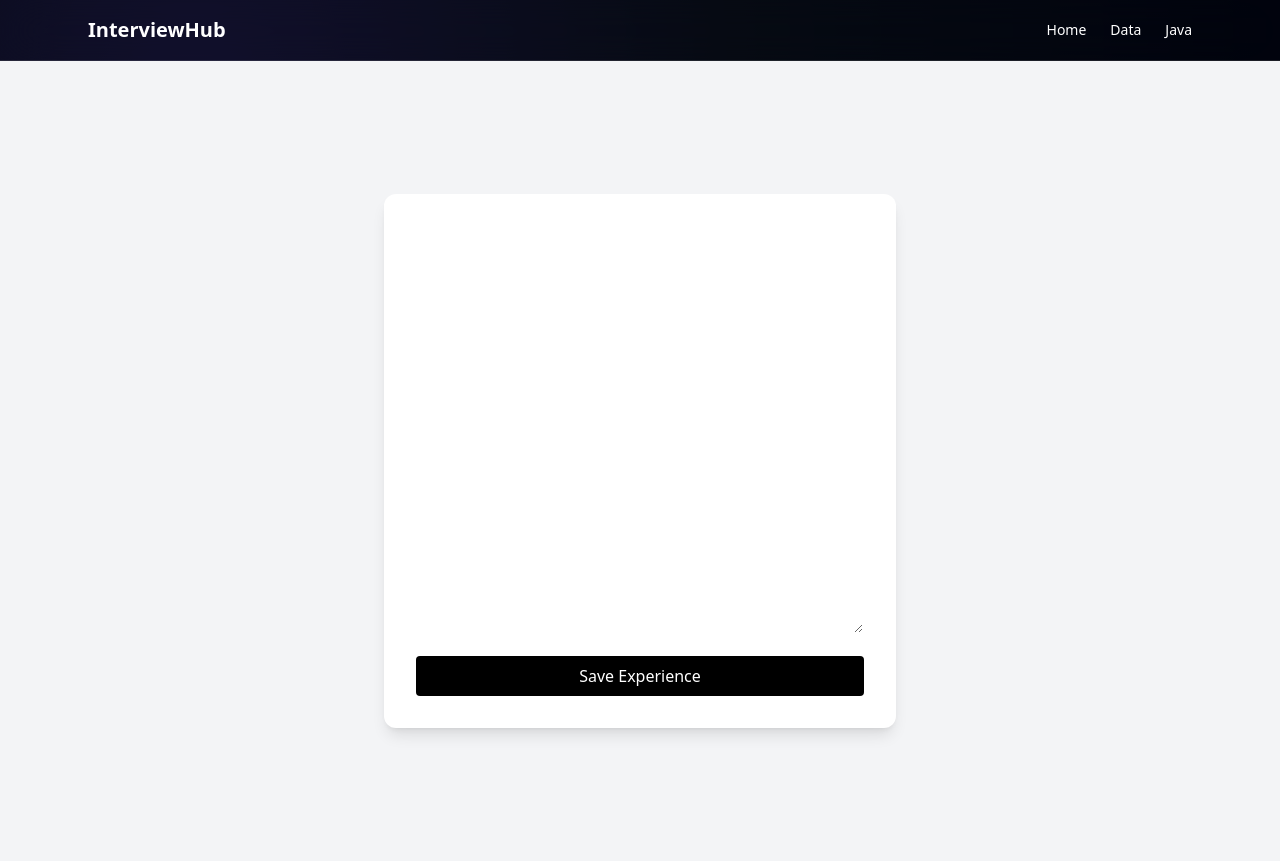
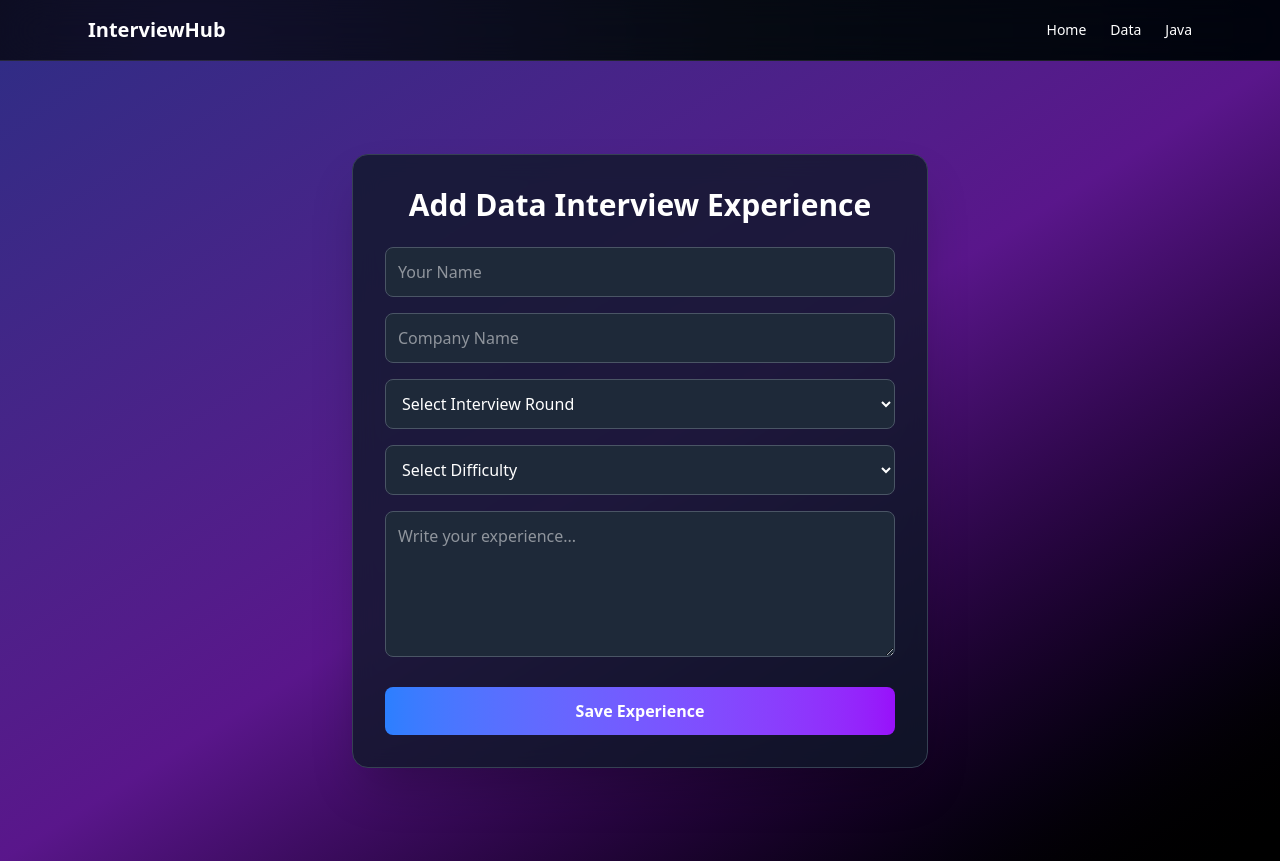
Before and after one commit to bandarirohanvarma/Interview-Experiences, a Next.js app: page /data/new in a window 1280 px wide. Built offline with nearby package versions, Linux system fonts and the light colour scheme; no server answers.

Commit message:
final UI

```diff
--- a/app/data/new/page.tsx
+++ b/app/data/new/page.tsx
@@ -1,6 +1,4 @@
 "use client";
-
-export const dynamic = "force-dynamic";
 
 import { useState } from "react";
 import { useRouter } from "next/navigation";
@@ -12,86 +10,86 @@ export default function DataNewPage() {
   const [form, setForm] = useState({
     name: "",
     company: "",
-    round_type: "screening",
-    difficulty: "easy",
+    round_type: "",
+    difficulty: "",
     experience: "",
   });
 
   async function handleSubmit(e: React.FormEvent) {
     e.preventDefault();
 
-    const { error } = await supabase.from("experiences").insert([
+    await supabase.from("experiences").insert([
       {
         ...form,
         category: "data",
-        company: form.company.toLowerCase(),
+        company: form.company.trim().toLowerCase(),
       },
     ]);
 
-    if (!error) {
-      router.push("/data");
-    } else {
-      alert(error.message);
-    }
+    router.push("/data");
   }
 
   return (
-    <div className="min-h-screen flex items-center justify-center bg-gray-100">
+    <div className="min-h-screen flex items-center justify-center bg-gradient-to-br from-indigo-900 via-purple-900 to-black p-6">
       <form
         onSubmit={handleSubmit}
-        className="bg-white p-8 rounded-xl shadow-lg w-full max-w-lg space-y-4"
+        className="w-full max-w-xl bg-gray-900/80 backdrop-blur-md rounded-2xl p-8 shadow-2xl border border-gray-700"
       >
-        <h1 className="text-2xl font-bold text-center">
+        <h1 className="text-3xl font-bold text-center text-white mb-6">
           Add Data Interview Experience
         </h1>
 
         <input
           placeholder="Your Name"
-          className="w-full border p-2 rounded"
           required
+          className="w-full p-3 mb-4 rounded-lg bg-gray-800 text-white border border-gray-600"
           onChange={(e) => setForm({ ...form, name: e.target.value })}
         />
 
         <input
           placeholder="Company Name"
-          className="w-full border p-2 rounded"
           required
+          className="w-full p-3 mb-4 rounded-lg bg-gray-800 text-white border border-gray-600"
           onChange={(e) => setForm({ ...form, company: e.target.value })}
         />
 
         <select
-          className="w-full border p-2 rounded"
+          required
+          className="w-full p-3 mb-4 rounded-lg bg-gray-800 text-white border border-gray-600"
           onChange={(e) =>
             setForm({ ...form, round_type: e.target.value })
           }
         >
-          <option value="screening">Screening</option>
-          <option value="technical">Technical</option>
-          <option value="coding">Coding</option>
-          <option value="panel">Panel</option>
+          <option value="">Select Interview Round</option>
+          <option value="Screening">Screening</option>
+          <option value="Technical">Technical</option>
+          <option value="HR">HR</option>
         </select>
 
         <select
-          className="w-full border p-2 rounded"
+          required
+          className="w-full p-3 mb-4 rounded-lg bg-gray-800 text-white border border-gray-600"
           onChange={(e) =>
             setForm({ ...form, difficulty: e.target.value })
           }
         >
-          <option value="easy">Easy</option>
-          <option value="medium">Medium</option>
-          <option value="hard">Hard</option>
+          <option value="">Select Difficulty</option>
+          <option value="Easy">Easy</option>
+          <option value="Medium">Medium</option>
+          <option value="Hard">Hard</option>
         </select>
 
         <textarea
           placeholder="Write your experience..."
-          className="w-full border p-2 rounded h-32"
           required
+          rows={5}
+          className="w-full p-3 mb-6 rounded-lg bg-gray-800 text-white border border-gray-600"
           onChange={(e) =>
             setForm({ ...form, experience: e.target.value })
           }
         />
 
-        <button className="w-full bg-black text-white p-2 rounded">
+        <button className="w-full py-3 bg-gradient-to-r from-blue-500 to-purple-600 text-white rounded-lg font-semibold hover:scale-105 transition">
           Save Experience
         </button>
       </form>
--- a/app/java/new/page.tsx
+++ b/app/java/new/page.tsx
@@ -1,6 +1,4 @@
 "use client";
-
-export const dynamic = "force-dynamic";
 
 import { useState } from "react";
 import { useRouter } from "next/navigation";
@@ -12,86 +10,86 @@ export default function JavaNewPage() {
   const [form, setForm] = useState({
     name: "",
     company: "",
-    round_type: "screening",
-    difficulty: "easy",
+    round_type: "",
+    difficulty: "",
     experience: "",
   });
 
   async function handleSubmit(e: React.FormEvent) {
     e.preventDefault();
 
-    const { error } = await supabase.from("experiences").insert([
+    await supabase.from("experiences").insert([
       {
         ...form,
         category: "java",
-        company: form.company.toLowerCase(),
+        company: form.company.trim().toLowerCase(),
       },
     ]);
 
-    if (!error) {
-      router.push("/java");
-    } else {
-      alert(error.message);
-    }
+    router.push("/java");
   }
 
   return (
-    <div className="min-h-screen flex items-center justify-center bg-gray-100">
+    <div className="min-h-screen flex items-center justify-center bg-gradient-to-br from-indigo-900 via-purple-900 to-black p-6">
       <form
         onSubmit={handleSubmit}
-        className="bg-white p-8 rounded-xl shadow-lg w-full max-w-lg space-y-4"
+        className="w-full max-w-xl bg-gray-900/80 backdrop-blur-md rounded-2xl p-8 shadow-2xl border border-gray-700"
       >
-        <h1 className="text-2xl font-bold text-center">
+        <h1 className="text-3xl font-bold text-center text-white mb-6">
           Add Java Interview Experience
         </h1>
 
         <input
           placeholder="Your Name"
-          className="w-full border p-2 rounded"
           required
+          className="w-full p-3 mb-4 rounded-lg bg-gray-800 text-white border border-gray-600"
           onChange={(e) => setForm({ ...form, name: e.target.value })}
         />
 
         <input
           placeholder="Company Name"
-          className="w-full border p-2 rounded"
           required
+          className="w-full p-3 mb-4 rounded-lg bg-gray-800 text-white border border-gray-600"
           onChange={(e) => setForm({ ...form, company: e.target.value })}
         />
 
         <select
-          className="w-full border p-2 rounded"
+          required
+          className="w-full p-3 mb-4 rounded-lg bg-gray-800 text-white border border-gray-600"
           onChange={(e) =>
             setForm({ ...form, round_type: e.target.value })
           }
         >
-          <option value="screening">Screening</option>
-          <option value="technical">Technical</option>
-          <option value="coding">Coding</option>
-          <option value="panel">Panel</option>
+          <option value="">Select Interview Round</option>
+          <option value="Screening">Screening</option>
+          <option value="Technical">Technical</option>
+          <option value="HR">HR</option>
         </select>
 
         <select
-          className="w-full border p-2 rounded"
+          required
+          className="w-full p-3 mb-4 rounded-lg bg-gray-800 text-white border border-gray-600"
           onChange={(e) =>
             setForm({ ...form, difficulty: e.target.value })
           }
         >
-          <option value="easy">Easy</option>
-          <option value="medium">Medium</option>
-          <option value="hard">Hard</option>
+          <option value="">Select Difficulty</option>
+          <option value="Easy">Easy</option>
+          <option value="Medium">Medium</option>
+          <option value="Hard">Hard</option>
         </select>
 
         <textarea
           placeholder="Write your experience..."
-          className="w-full border p-2 rounded h-32"
           required
+          rows={5}
+          className="w-full p-3 mb-6 rounded-lg bg-gray-800 text-white border border-gray-600"
           onChange={(e) =>
             setForm({ ...form, experience: e.target.value })
           }
         />
 
-        <button className="w-full bg-black text-white p-2 rounded">
+        <button className="w-full py-3 bg-gradient-to-r from-blue-500 to-purple-600 text-white rounded-lg font-semibold hover:scale-105 transition">
           Save Experience
         </button>
       </form>
```
